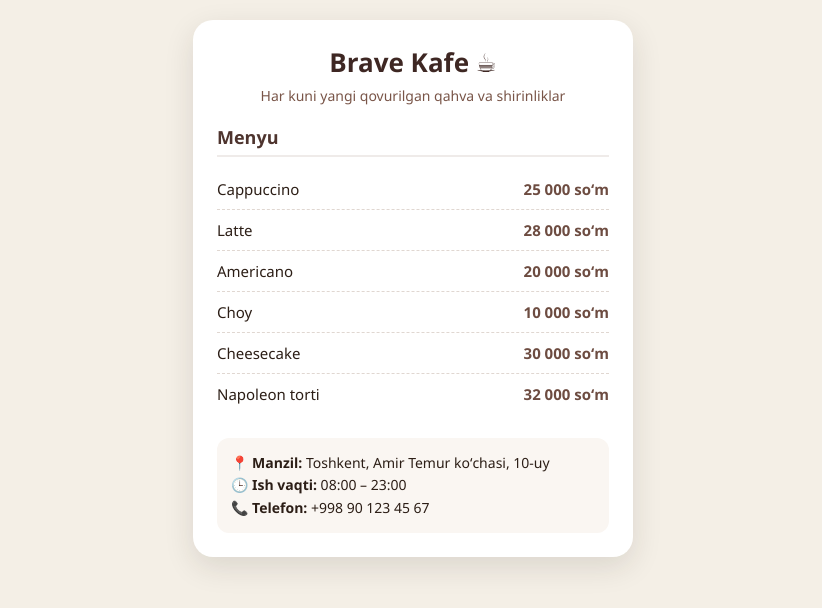
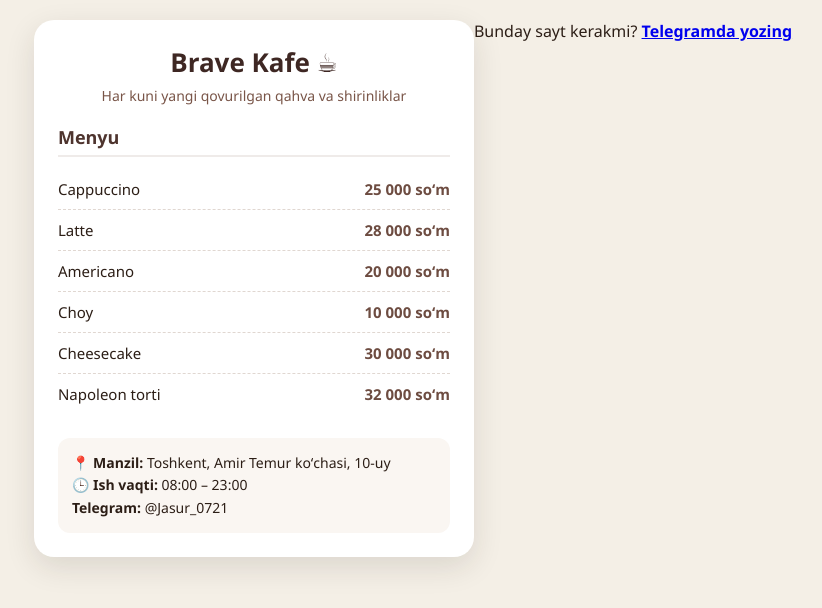
Before and after one commit to Jasur2121/Sartaroshxona, a plain HTML site: page brave.html in a window 1280 px wide. Shown: the whole page, without its empty margins (227-1049 px from the left). Drawn offline with Linux system fonts and the light colour scheme.

Commit message:
Update brave.html with new author section
Added author contact information and adjusted styles.

```diff
--- a/brave.html
+++ b/brave.html
@@ -95,6 +95,15 @@
       font-size: 14px;
       line-height: 1.6;
     }
+    .muallif {
+      margin-top: 16 px
+      text-align: center
+      font-size:14 px
+    }
+    .muallif a{
+      font-weight : bold ;
+      color: #6b43a;
+    }
   </style>
 </head>
 <body>
@@ -138,10 +147,10 @@
       <div class="info-box">
         <strong>📍 Manzil:</strong> Toshkent, Amir Temur koʻchasi, 10-uy<br>
         <strong>🕒 Ish vaqti:</strong> 08:00 – 23:00<br>
-        <strong>📞 Telefon:</strong> +998 90 123 45 67
+        <strong>  Telegram:</strong> @Jasur_0721
       </div>
     </div>
   </div>
-
+<p class="muallif">Bunday sayt kerakmi? <a href="https://t.me/Jasur_0721">Telegramda yozing</a></p>
 </body>
 </html>
```
